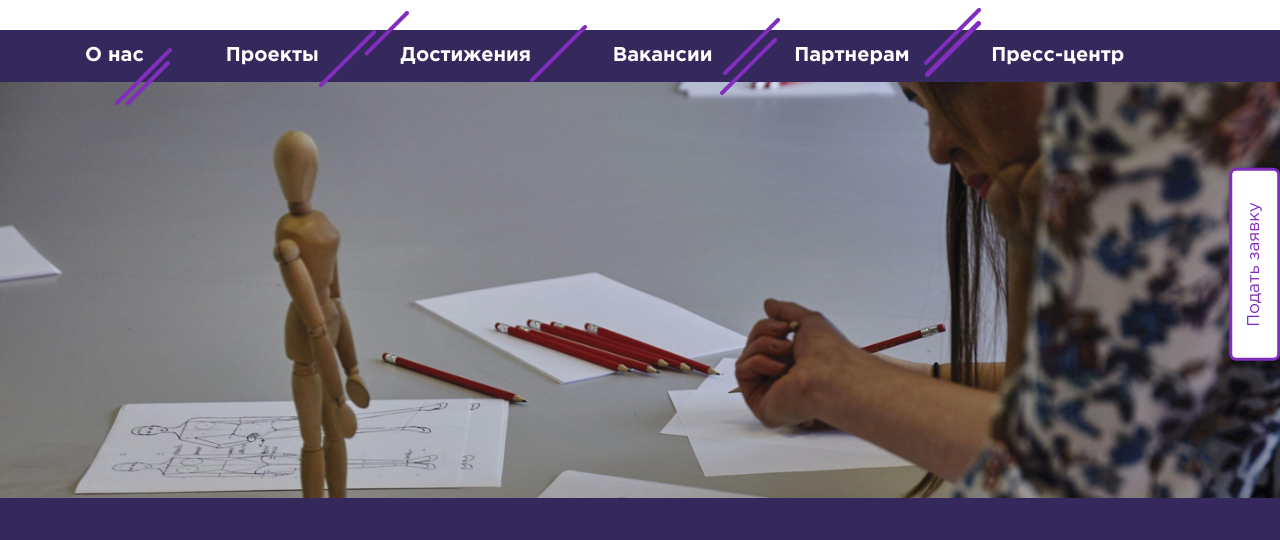
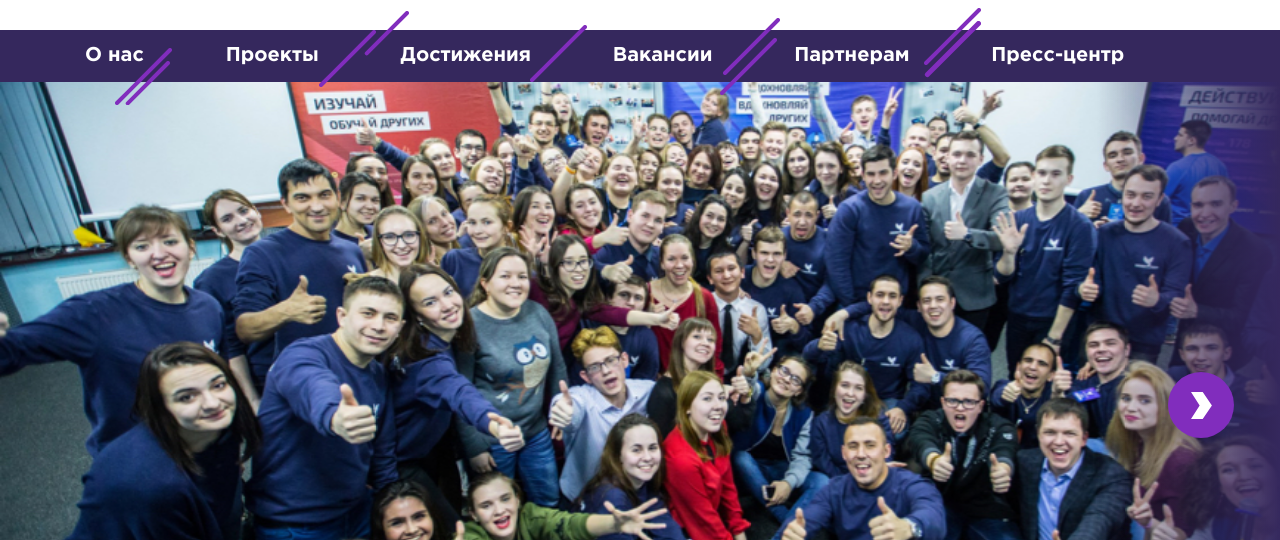
Before and after one commit to NailKhalimov/personnel-reserve, a website: page main.html in a window 1280 px wide. Shown: the part 146-686 px from the top of the page. Drawn offline with Linux system fonts and the light colour scheme; files whose address does not match are found by name.

Commit message:
change block to slider in main.html

```diff
--- a/main.html
+++ b/main.html
@@ -46,12 +46,23 @@
     </div>
   </section>
 
-  <section>
+  <section class="main">
     <div class="container-fluid apply-container">
       <div class="row">
-        <div class="col">
-          <img src="./assets/images/bitmap.jpg" alt="">
-          <button class="apply-btn apply-btn-custom">Подать заявку</button>
+        <div class="col-12 slider-container">
+          <div class="slider-fade">
+          <button class="btn-arrow sliderBtnNext">
+            <img src="./assets/images/big-arrow.svg" alt="">
+          </button>
+          </div>
+          <div class="owl-4 owl-carousel owl-theme">
+            <div class="item slider-item">
+              <img src="./assets/images/about-us/happy-people-image.jpg" alt="">
+            </div>
+            <div class="item slider-item">
+              <img src="./assets/images/about-us/happy-people-image.jpg" alt="">
+            </div>
+          </div>
         </div>
       </div>
     </div>
--- a/scss/_content.scss
+++ b/scss/_content.scss
@@ -882,13 +882,55 @@
 
   img {
     user-select: none;
-    width: 100%;
+    // width: 100%;
   }
 
   .apply-btn-custom {
     right: 0px;
     bottom: 50%;
     transform: rotate(270deg) translateY(140%);
+  }
+
+  .slider-container {
+    padding-left: 0;
+    padding-right: 0;
+    position: relative;
+    user-select: none;
+    width: 1440px;
+    .slider-fade {
+      position: absolute;
+      right: 0;
+      top: 0;
+      z-index: 3;
+      width: 183px;
+      height: 100%;
+      background-image: linear-gradient(to right, rgba(53, 40, 93, 0), #35285d);
+    .btn-arrow {
+      position: absolute;
+      right: 46px;
+      top: 50%;
+      transform: translateY(-50%);
+      border: 0;
+      border-radius: 100%;
+      width: 66px;
+      height: 66px;
+      background-color: #812dbd;
+      display: flex;
+      &:hover {
+        background-color: #812dbd;
+      }
+      img {
+        user-select: none;
+        margin: auto;
+      }
+    }
+    }
+    .slider-item {
+      width: 1440px;
+      img {
+        object-fit: contain;
+      }
+  }
   }
 }
 
```
Also changed, not shown: .gulp-scss-cache/scss/build.css, css/build.css, 1 other file.
